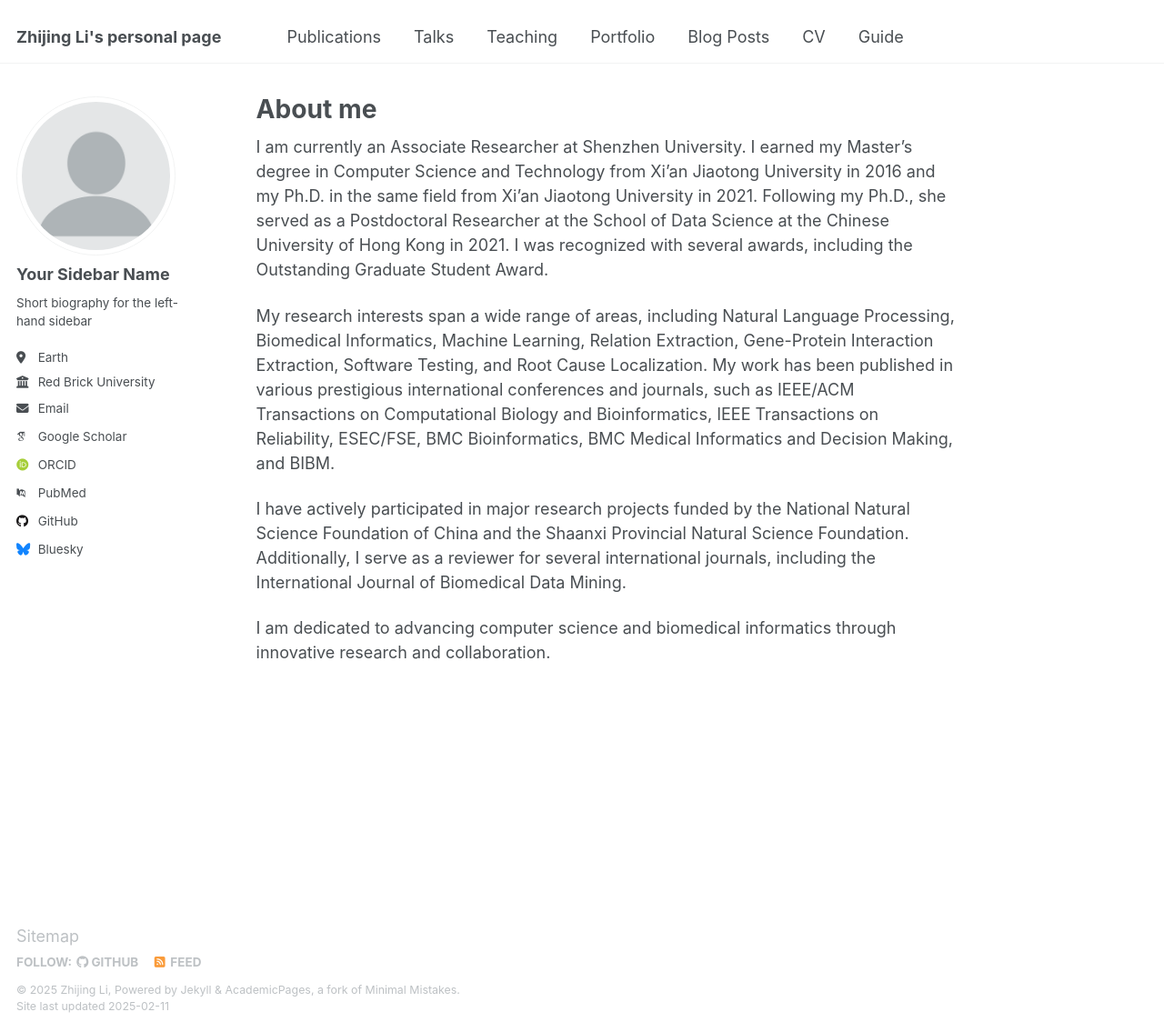
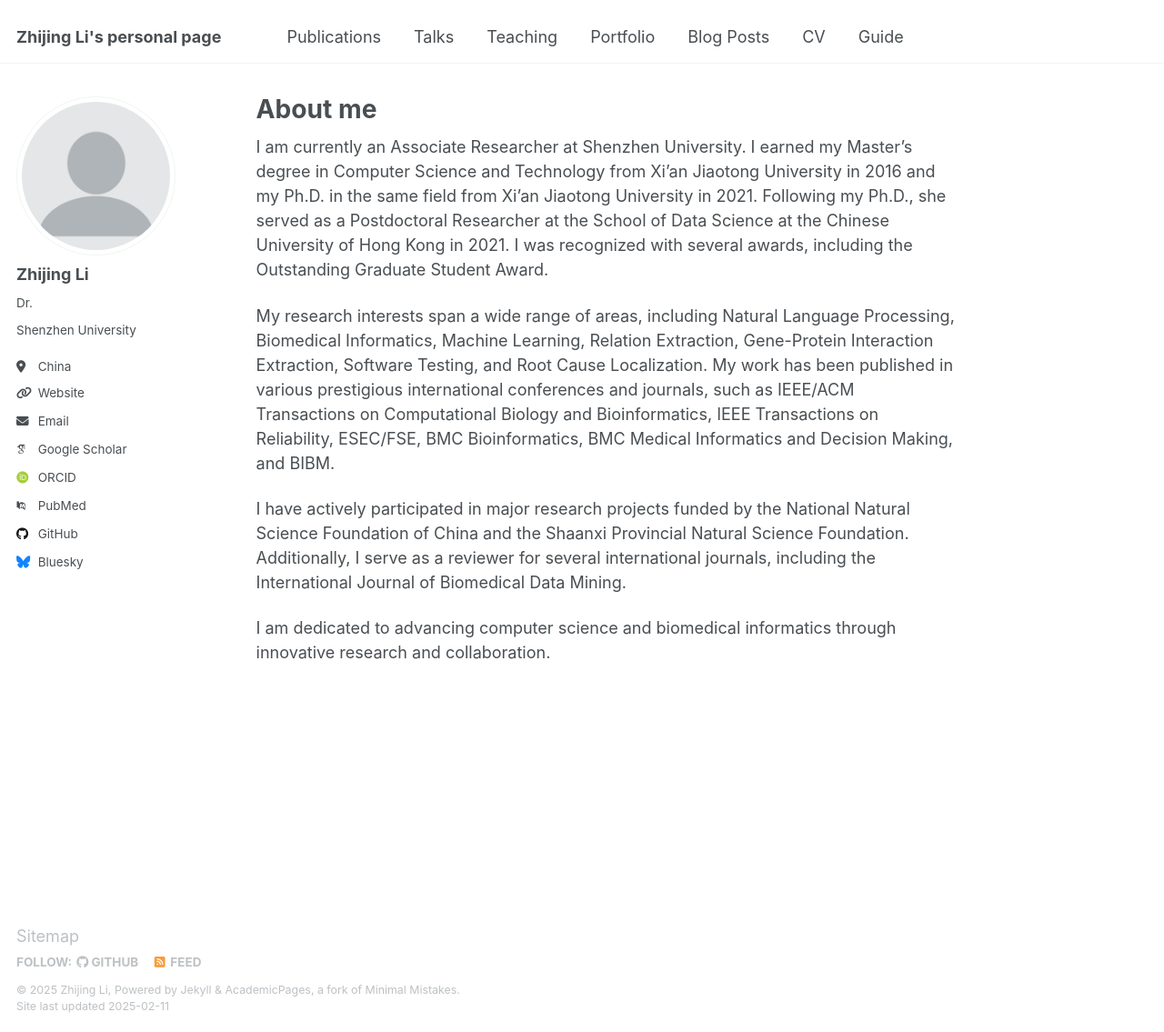
Before and after one commit to tokyojackson/zhijingli, a Jekyll site: the page built from _pages/about.md, in a window 1280 px wide and 1135 px high. Shown: the whole window at 91% size. Built offline with Jekyll 4.4.1, drawn with Linux system fonts in a browser that asks for light colours; some web fonts are replaced.

Commit message:
Update _config.yml

```diff
--- a/_config.yml
+++ b/_config.yml
@@ -23,13 +23,13 @@ repository               : "academicpages/academicpages.github.io"
 author:
   # Biographic information
   avatar           : "profile.png"
-  name             : "Your Sidebar Name"
-  pronouns         : # example: "she/her"
-  bio              : "Short biography for the left-hand sidebar"
-  location         : "Earth"
-  employer         : "Red Brick University"
-  uri              : # URL
-  email            : "none@example.org"
+  name             : "Zhijing Li"
+  pronouns         : "Dr."
+  bio              : "Shenzhen University"
+  location         : "China"
+  employer         :
+  uri              : "https://tokyojackson.github.io/zhijingli/"
+  email            : "zhijingbaby@gmail.com"
 
   # Academic websites
   arxiv            : # URL - Update with the correct link to your profile
```
